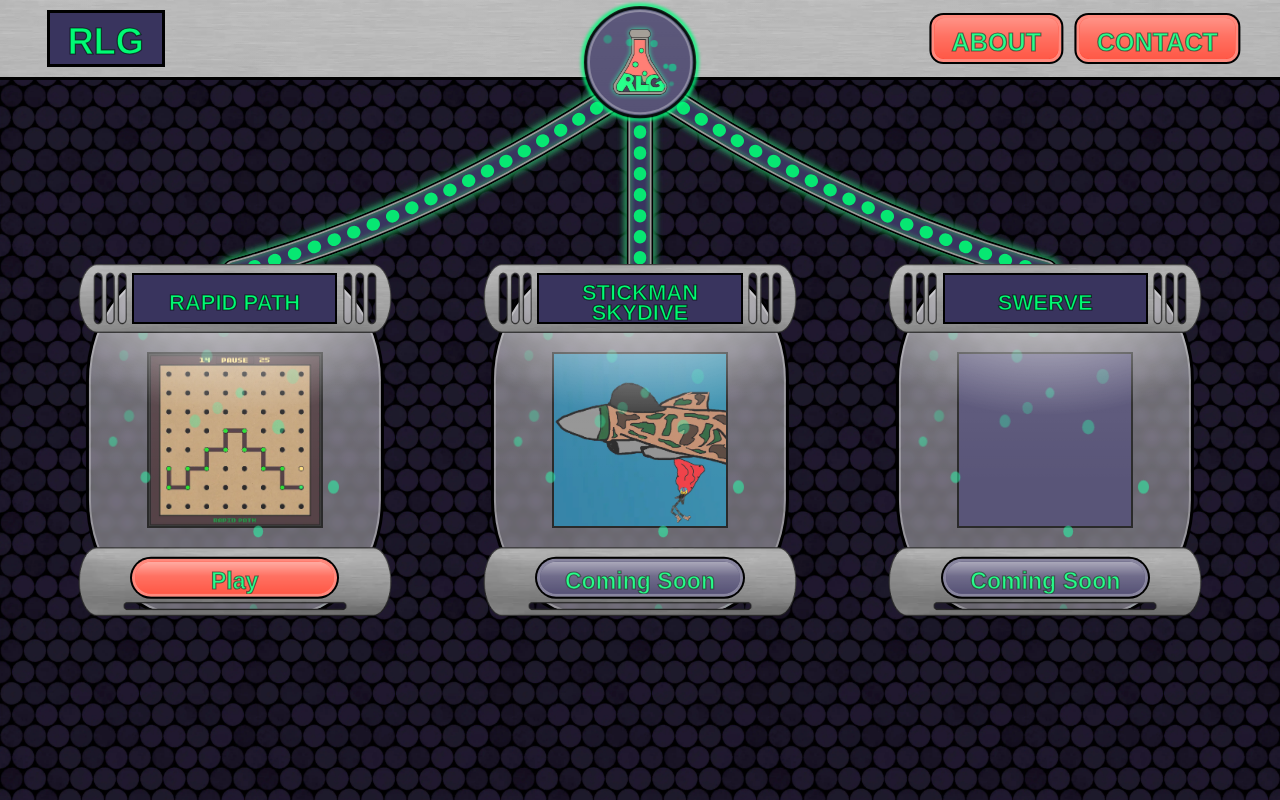
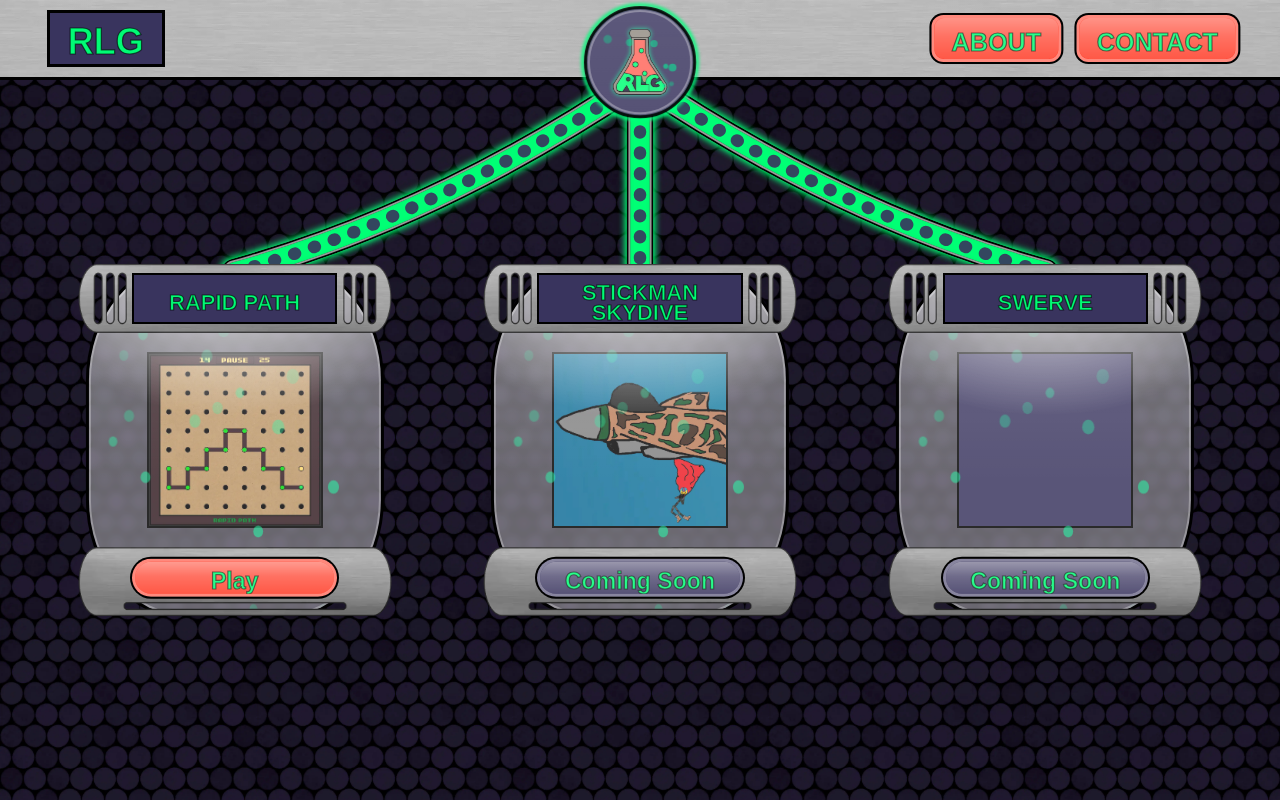
Before and after one commit to rasorro/rlg-site, a Next.js app: page / in a window 1280 px wide. Built offline with nearby package versions, Linux system fonts and the light colour scheme; a web font is replaced by a local one.

Commit message:
aesthetic changes

```diff
--- a/app/backdropHelpers/pipes.tsx
+++ b/app/backdropHelpers/pipes.tsx
@@ -76,7 +76,7 @@ export default function Pipes({ viewportSize, pipePaths, pipeScale }: PipesProps
 						<path
 							d={pipe.d}
 							fill="none"
-							stroke="var(--color-brand-background)"
+							stroke="var(--color-brand-glow)"
 							strokeOpacity={1}
 							strokeWidth={underShadowWidth}
 							strokeLinecap="round"
@@ -85,7 +85,7 @@ export default function Pipes({ viewportSize, pipePaths, pipeScale }: PipesProps
 						<path
 							d={pipe.d}
 							fill="none"
-							stroke="var(--color-brand-glow)"
+							stroke="var(--color-brand-background)"
 							strokeWidth={flowStrokeWidth}
 							strokeOpacity={0.9}
 							strokeLinecap="round"
--- a/app/globals.css
+++ b/app/globals.css
@@ -9,8 +9,8 @@
   --color-brand-glow: #00ff75fa;
   --color-brand-pipe: #918A81;
   --color-brand-background: #39345E;
-  --color-rapidPath: #00A405;
-  --color-stickman: #00A8DB;
+  --color-rapidPath: #00FF15;
+  --color-stickman: #00E6FF;
   --color-swerve: #FFF300;
   --rlg-page-pad-x: 3.75rem;
   --rlg-nav-h: 10dvh;
--- a/app/page-transition.tsx
+++ b/app/page-transition.tsx
@@ -117,9 +117,9 @@ function createBubbleSprite() {
     const radius = 44;
 
     const fill = ctx.createRadialGradient(center - 10, center - 12, 6, center, center, radius);
-    fill.addColorStop(0, "rgba(142, 255, 139, 1.0)");
-    fill.addColorStop(0.45, "rgba(142, 255, 139, 1.0)");
-    fill.addColorStop(1, "rgba(145, 138, 129, 1.0)");
+    fill.addColorStop(0, "rgba(0, 255, 117, 1.0)");
+    fill.addColorStop(0.45, "rgba(0, 255, 117, 1.0)");
+    fill.addColorStop(1, "rgba(57, 52, 94, 1.0)");
 
     ctx.fillStyle = fill;
     ctx.beginPath();
--- a/app/page.tsx
+++ b/app/page.tsx
@@ -4,7 +4,7 @@ import Image from "next/image";
 import { memo, useEffect, useState, useSyncExternalStore, type CSSProperties, type ReactNode } from "react";
 import { TransitionLink } from "./page-transition";
 
-const GAME_CARD_SIZE = "clamp(18rem, 27.5vw, 70rem)", GAME_CARD_IMAGE_SIZES = "(max-width: 1024px) 40vw, 70rem", GAME_CARD_FONT_SIZE = "calc(clamp(18rem, 27.5vw, 70rem) / 24)", GAME_CARD_TOP_PAD = "calc((100dvh - var(--rlg-nav-h) - clamp(18rem, 27.5vw, 70rem)) / 2)", GAME_CARD_GAP = "clamp(1rem, 5vw, 6rem)", GAME_CARD_VAT_LAYER_SRC = "/optimized_assets/global_assets/rlg_layer_vat.webp", GAME_CARD_GLOW_LAYER_SRC = "/optimized_assets/global_assets/rlg_layer_glow.svg", GAME_CARD_METAL_LAYER_SRC = "/optimized_assets/global_assets/rlg_layer_metal.webp", GAME_CARD_VAT_LAYER_OPACITY = 0, VAT_BUBBLES_VISIBLE_COUNT = 18, VAT_LIQUID_BACKGROUND = "linear-gradient(to top, rgba(0, 255, 157, 0) 0%, rgba(255, 0, 153, 0) 35%)", VAT_GLASS_BACKGROUND = "linear-gradient(to bottom, rgba(255, 255, 255, 0.2) 0%, rgba(255, 255, 255, 0.2) 28%, rgba(255, 255, 255, 0.15) 62%), radial-gradient(120% 75% at 50% -8%, rgba(255, 255, 255, 1) 0%, rgba(255, 255, 255, 0.02) 68%)", CARD_ACTION_GLOSS = "linear-gradient(to bottom, rgba(255, 255, 255, 0.5), rgba(255, 255, 255, 0.15) 45%, rgba(255, 255, 255, 0))", VAT_BUBBLE_SPEED_MULTIPLIER_BASE = 1, VAT_BUBBLE_SPEED_MULTIPLIER_HOVER = 6;
+const GAME_CARD_SIZE = "clamp(18rem, 27.5vw, 70rem)", GAME_CARD_IMAGE_SIZES = "(max-width: 1024px) 40vw, 70rem", GAME_CARD_FONT_SIZE = "calc(clamp(18rem, 27.5vw, 70rem) / 24)", GAME_CARD_TOP_PAD = "calc((100dvh - var(--rlg-nav-h) - clamp(18rem, 27.5vw, 70rem)) / 2)", GAME_CARD_GAP = "clamp(1rem, 5vw, 6rem)", GAME_CARD_VAT_LAYER_SRC = "/optimized_assets/global_assets/rlg_layer_vat.webp", GAME_CARD_GLOW_LAYER_SRC = "/optimized_assets/global_assets/rlg_layer_glow.svg", GAME_CARD_METAL_LAYER_SRC = "/optimized_assets/global_assets/rlg_layer_metal.webp", GAME_CARD_VAT_LAYER_OPACITY = 0, VAT_BUBBLES_VISIBLE_COUNT = 18, VAT_LIQUID_BACKGROUND = "linear-gradient(to top, rgba(0, 255, 157, 0) 0%, rgba(255, 0, 153, 0) 35%)", VAT_GLASS_BACKGROUND = "linear-gradient(to bottom, rgba(255, 255, 255, 0.2) 0%, rgba(255, 255, 255, 0.2) 28%, rgba(255, 255, 255, 0.15) 62%), radial-gradient(120% 75% at 50% -8%, rgba(255, 255, 255, 1) 0%, rgba(255, 255, 255, 0.02) 68%)", CARD_ACTION_GLOSS = "linear-gradient(to bottom, rgba(255, 255, 255, 0.4), rgba(255, 255, 255, 0.15) 45%, rgba(255, 255, 255, 0))", VAT_BUBBLE_SPEED_MULTIPLIER_BASE = 1, VAT_BUBBLE_SPEED_MULTIPLIER_HOVER = 6;
 
 const CARD_GRID_STYLE = { "--rlg-gamecard-gap": GAME_CARD_GAP } as CSSProperties;
 const GAME_CARD_ARTICLE_CLASS = "group relative aspect-square overflow-hidden", GAME_CARD_IMAGE_WINDOW_CLASS = "pointer-events-none absolute left-1/2 top-1/2 z-[2] h-[12em] w-[12em] -translate-x-1/2 -translate-y-[50%] overflow-hidden border-[0.2em] border-black bg-brand-background", GAME_CARD_FROST_LAYER_CLASS = "pointer-events-none absolute inset-y-0 h-full w-[83%] left-1/2 -translate-x-1/2 z-[1] rounded-[33%] backdrop-blur-[0.3em] bg-white/25", VAT_BUBBLE_LAYER_CLASS = "pointer-events-none absolute inset-y-0 left-1/2 z-[3] h-full w-[83%] -translate-x-1/2 overflow-hidden rounded-[33%]", VAT_LIQUID_LAYER_CLASS = "pointer-events-none absolute inset-y-0 left-1/2 z-[4] h-full w-[83%] -translate-x-1/2 rounded-[33%]", VAT_GLASS_LAYER_CLASS = "pointer-events-none absolute inset-y-0 h-full w-[83%] left-1/2 -translate-x-1/2 z-[5] rounded-[33%] border-[0.2em] border-white/30 ring-3 ring-black", VAT_GLOW_MASK_LAYER_CLASS = "pointer-events-none absolute inset-0 z-[6]", CARD_ACTION_BASE_CLASS = "translate-y-[-0.4em] relative inline-flex items-center justify-center overflow-hidden rounded-full border-3 border-white/40 ring-2 ring-black w-[8em] h-[1.5em] text-[1.75em] font-bold leading-none text-brand-text";
@@ -76,7 +76,7 @@ function VatBubbleLayer({ boosted, prefersReducedMotion }: VatBubbleLayerProps)
 const GameCardTile = memo(function GameCardTile({ game, index, prefersReducedMotion }: GameCardTileProps) {
   const [isPlayHovered, setIsPlayHovered] = useState(false);
   return (
-    <article data-gamecard="true" data-gamecard-index={index} className={GAME_CARD_ARTICLE_CLASS} style={{ width: GAME_CARD_SIZE, fontSize: GAME_CARD_FONT_SIZE, filter: `drop-shadow(0 0 0.25em ${game.gameColor})` }}>
+    <article data-gamecard="true" data-gamecard-index={index} className={GAME_CARD_ARTICLE_CLASS} style={{ width: GAME_CARD_SIZE, fontSize: GAME_CARD_FONT_SIZE, filter: `drop-shadow(0 0 0.5em ${game.gameColor})` }}>
       {GAME_CARD_VAT_LAYER_OPACITY > 0 ? <Image src={GAME_CARD_VAT_LAYER_SRC} alt="" fill aria-hidden className="pointer-events-none z-[1] select-none" style={{ opacity: GAME_CARD_VAT_LAYER_OPACITY }} sizes={GAME_CARD_IMAGE_SIZES} /> : null}
       <div aria-hidden className={GAME_CARD_FROST_LAYER_CLASS} />
       <div aria-hidden className={GAME_CARD_IMAGE_WINDOW_CLASS}>{game.imageSrc ? <Image src={game.imageSrc} alt={game.title} fill className="pointer-events-none z-[1] select-none object-cover" sizes={GAME_CARD_IMAGE_SIZES} /> : <div className="h-full w-full bg-brand-background" />}</div>
```
